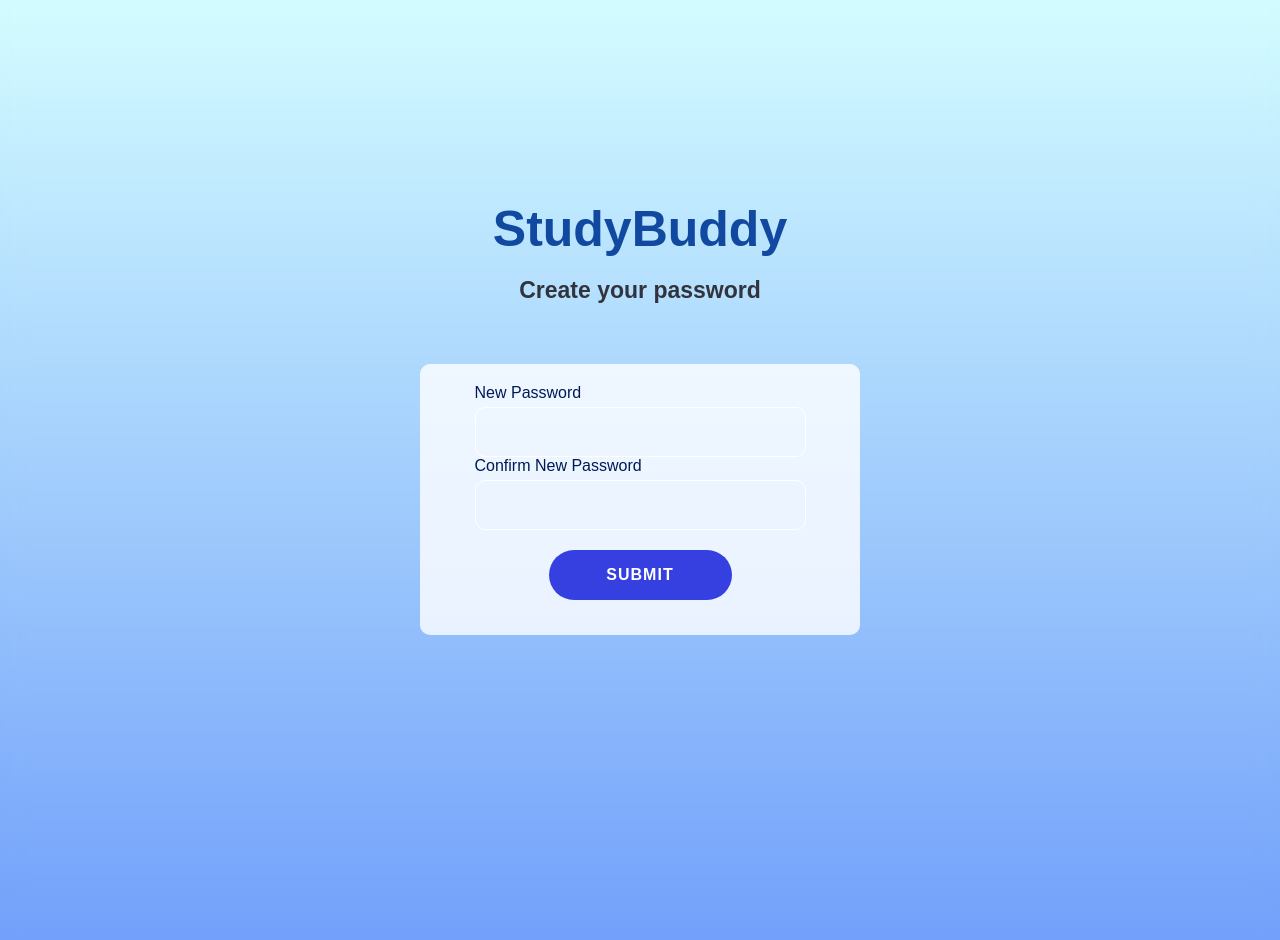
After one commit to Can1020/StudyBuddy, a Flask app: template templates/resetpassword.html in a window 1280 px wide. The commit adds this page. Run offline with Flask 3, Linux system fonts and the light colour scheme; the template is opened without the code that fills it: values that come from a table or form of the project are taken from there, others are empty.

Commit message:
Add password reset table to database schema and update login and forget password pages

```diff
--- a/app.py
+++ b/app.py
@@ -11,6 +11,11 @@ from wtforms import StringField, PasswordField, SubmitField
 from wtforms.validators import DataRequired, Email, ValidationError, InputRequired, Length, EqualTo
 from email_validator import validate_email, EmailNotValidError
 import logging
+from forms import ForgotPasswordForm, ResetPasswordForm
+from itsdangerous import URLSafeTimedSerializer
+from flask_mail import Mail, Message
+import os
+from datetime import datetime, timedelta
 
 db_initialized = False
 
@@ -18,6 +23,17 @@ app = Flask(__name__)
 app.config['SECRET_KEY'] = 'your_secret_key'
 login_manager = LoginManager(app)
 login_manager.login_view = 'login'
+
+app.config['MAIL_SERVER'] = 'smtp.gmail.com'
+app.config['MAIL_PORT'] = 587
+app.config['MAIL_USE_TLS'] = True
+app.config['MAIL_USERNAME'] = 'studywithyourbuddy0@gmail.com'
+app.config['MAIL_PASSWORD'] = 'Sbuddy2807!'
+app.config['MAIL_DEFAULT_SENDER'] = 'studywithyourbuddy0@gmail.com'
+
+mail = Mail(app)
+
+s = URLSafeTimedSerializer(app.config['SECRET_KEY'])
 
 print("Initializing database")
 with app.app_context():
@@ -61,6 +77,46 @@ if not db_initialized:
 def teardown(exception):
     print("Tearing down app context")
     close_connection(exception)
+
+@app.route('/forgot_password', methods=['GET', 'POST'])
+def forgot_password():
+    form = ForgotPasswordForm()
+    if form.validate_on_submit():
+        email = form.email.data
+        user = query_db('SELECT * FROM user WHERE email = ?', [email], one=True)
+        if user:
+            token = s.dumps(email, salt='email-confirm')
+            expires_at = datetime.utcnow() + timedelta(minutes=15)
+            execute_db('INSERT INTO password_reset (email, token, expires_at) VALUES (?, ?, ?)', [email, token, expires_at])
+
+            msg = Message('Password Reset Request', sender='studywithyourbuddy0@gmail.com', recipients=[email])
+            link = url_for('reset_password', token=token, _external=True)
+            msg.body = f'Your password reset link is {link}'
+            mail.send(msg)
+
+            flash('Check your email for the instructions to reset your password', 'info')
+        else:
+            flash('Invalid email address', 'danger')
+    return render_template('forgot_password.html', form=form)
+
+@app.route('/reset_password/<token>', methods=['GET', 'POST'])
+def reset_password(token):
+    try:
+        email = s.loads(token, salt='email-confirm', max_age=3600)
+    except:
+        flash('The reset link is invalid or has expired', 'danger')
+        return redirect(url_for('forgot_password'))
+
+    form = ResetPasswordForm()
+    if form.validate_on_submit():
+        hashed_password = generate_password_hash(form.password.data, method='pbkdf2:sha256')
+        execute_db('UPDATE user SET password = ? WHERE email = ?', [hashed_password, email])
+        execute_db('DELETE FROM password_reset WHERE email = ?', [email])
+
+        flash('Your password has been updated!', 'success')
+        return redirect(url_for('login'))
+
+    return render_template('reset_password.html', form=form)
 
 @app.route('/register', methods=['GET', 'POST'])
 def register():
--- a/forms.py
+++ b/forms.py
@@ -26,3 +26,16 @@ class RegistrationForm(FlaskForm):
         password = PasswordField('Password', validators=[InputRequired(), Length(min=8, max=100)])
         confirm_password = PasswordField('Confirm Password', validators=[InputRequired(), EqualTo('password', message='Passwords must match')])
         submit = SubmitField('Register')
+
+class ForgotPasswordForm(FlaskForm):
+    email = StringField('University E-Mail', validators=[DataRequired(), Email()])
+    submit = SubmitField('Submit')
+
+class ResetPasswordForm(FlaskForm):
+    password = PasswordField('New Password', validators=[DataRequired(), Length(min=8, max=100)])
+    confirm_password = PasswordField('Confirm New Password', validators=[DataRequired(), EqualTo('password', message='Passwords must match')])
+    submit = SubmitField('Submit')
+
+def validate_email(form, field):
+    if '@stud.' not in field.data:
+     raise ValidationError('Please use your university email address.')
--- a/schema.sql
+++ b/schema.sql
@@ -8,3 +8,10 @@
     email TEXT NOT NULL UNIQUE,
     password TEXT NOT NULL
 );
+
+CREATE TABLE IF NOT EXISTS password_reset (
+    id INTEGER PRIMARY KEY AUTOINCREMENT,
+    email TEXT NOT NULL,
+    token TEXT NOT NULL,
+    expires_at TIMESTAMP NOT NULL
+);
--- a/static/styles.css
+++ b/static/styles.css
@@ -152,3 +152,17 @@ form a {
     color: red;
     font-size: 14px;
 }
+
+.message {
+    color: red;
+    font-size: 14px;
+    margin-bottom: 15px;
+}
+
+form {
+    max-width: 400px;
+    margin: auto;
+    padding: 20px;
+    border-radius: 10px;
+    background-color: rgba(255, 255, 255, 0.8);
+}
--- a/templates/login.html
+++ b/templates/login.html
@@ -39,7 +39,7 @@
            {% endwith %}
 
             </div>
-                        <a href="#">Forgot Password?</a>
+                        <a href="{{ url_for('forgetpassword') }}">Forgot Password?</a>
                 <button type="submit" class="btn btn-primary">Login</button>
             <p>Don't have an account? <a href="{{ url_for('register') }}">REGISTER</a></p>
         </form>
--- /dev/null
+++ b/templates/resetpassword.html
@@ -0,0 +1,27 @@
+<!DOCTYPE html>
+<html lang="en">
+<head>
+    <meta charset="UTF-8">
+    <meta name="viewport" content="width=device-width, initial-scale=1.0">
+    <title>StudyBuddy - Reset Password</title>
+    <link rel="stylesheet" href="{{ url_for('static', filename='styles.css') }}">
+</head>
+<body>
+    <div class="container">
+        <h1>StudyBuddy</h1>
+        <h2>Create your password</h2>
+        <form method="POST" action="">
+            {{ form.hidden_tag() }}
+            <div class="form-group">
+                {{ form.password.label(class_='form-label') }}
+                {{ form.password(size=32, class_='form-input') }}
+            </div>
+            <div class="form-group">
+                {{ form.confirm_password.label(class_='form-label') }}
+                {{ form.confirm_password(size=32, class_='form-input') }}
+            </div>
+            <button type="submit" class="btn btn-primary">Submit</button>
+        </form>
+    </div>
+</body>
+</html>
```
Also changed, not shown: templates/forgetpassword.html (added, +23 -0 lines).
